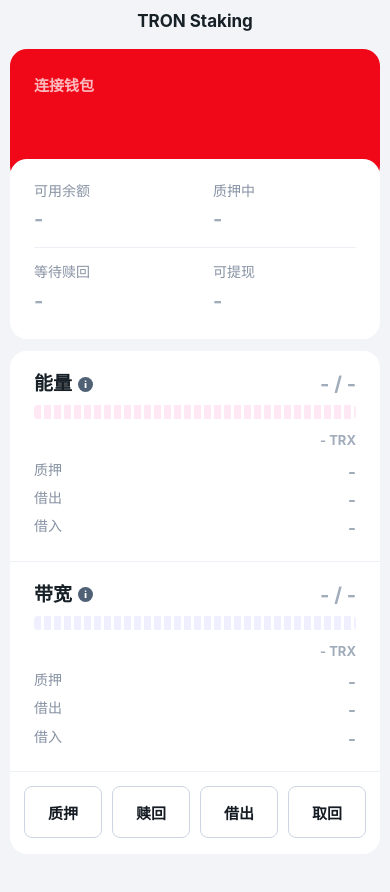
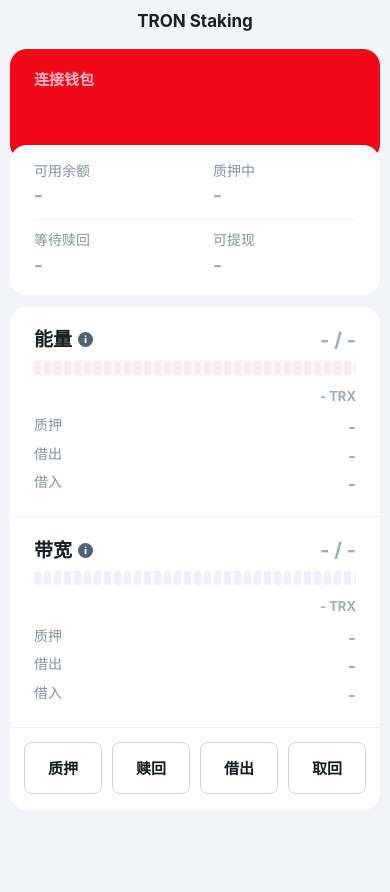
Before and after one commit to Lumos-yiqun/Tron-TRX-, a plain HTML site: page index.html in a window 390 px wide. After the commit the page ends 850 px from the top, so only its background shows below. Drawn offline with Linux system fonts and the light colour scheme.

Commit message:
Update index.html

```diff
--- a/index.html
+++ b/index.html
@@ -540,7 +540,7 @@
         grid-area: wallet;
         background: #f00818;
         color: #fff;
-        padding: 22px 28px 56px;
+        padding: 20px 28px 42px;
       }
 
       .mobile-wallet-top {
@@ -608,18 +608,18 @@
       .mobile-balance-sheet {
         grid-area: balance;
         overflow: hidden;
-        margin-top: -34px;
+        margin-top: -28px;
         background: #fff;
       }
 
       .mobile-balance-grid {
         display: grid;
         grid-template-columns: repeat(2, minmax(0, 1fr));
-        padding: 18px 24px 10px;
+        padding: 15px 24px 6px;
       }
 
       .mobile-balance-item {
-        padding: 0 0 16px;
+        padding: 0 0 12px;
         border-bottom: 0;
       }
 
@@ -628,7 +628,7 @@
       }
 
       .mobile-balance-item:nth-child(n + 3) {
-        padding-top: 16px;
+        padding-top: 12px;
       }
 
       .mobile-balance-item:nth-child(odd) {
@@ -646,7 +646,7 @@
       }
 
       .mobile-balance-value {
-        margin-top: 8px;
+        margin-top: 6px;
         overflow: hidden;
         color: #141b22;
         font-size: 19px;
@@ -1233,8 +1233,8 @@
         }
 
         .mobile-wallet-card {
-          min-height: 134px;
-          padding: 28px 24px 54px;
+          min-height: 112px;
+          padding: 22px 24px 42px;
           -webkit-tap-highlight-color: transparent;
         }
 
@@ -1244,7 +1244,7 @@
         }
 
         .mobile-wallet-top {
-          gap: 10px;
+          gap: 6px;
         }
 
         .mobile-wallet-name {
@@ -1269,15 +1269,15 @@
         }
 
         .mobile-balance-sheet {
-          margin-top: -36px;
+          margin-top: -28px;
         }
 
         .mobile-balance-grid {
-          padding: 24px 24px 10px;
+          padding: 18px 24px 6px;
         }
 
         .mobile-balance-item {
-          padding-bottom: 16px;
+          padding-bottom: 12px;
         }
 
         .mobile-balance-label,
@@ -1288,8 +1288,8 @@
         }
 
         .mobile-balance-value {
-          margin-top: 9px;
-          font-size: 20px;
+          margin-top: 6px;
+          font-size: 19px;
           line-height: 1.15;
         }
 
```
